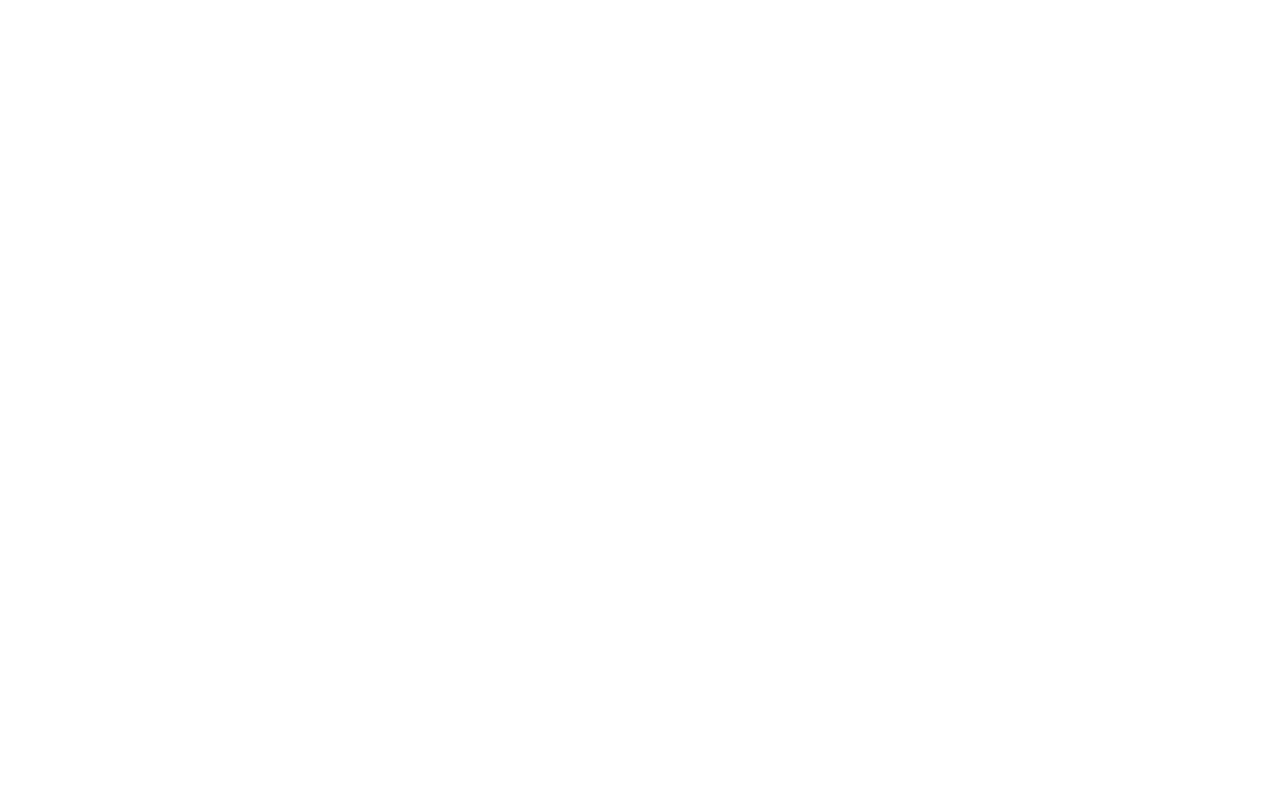
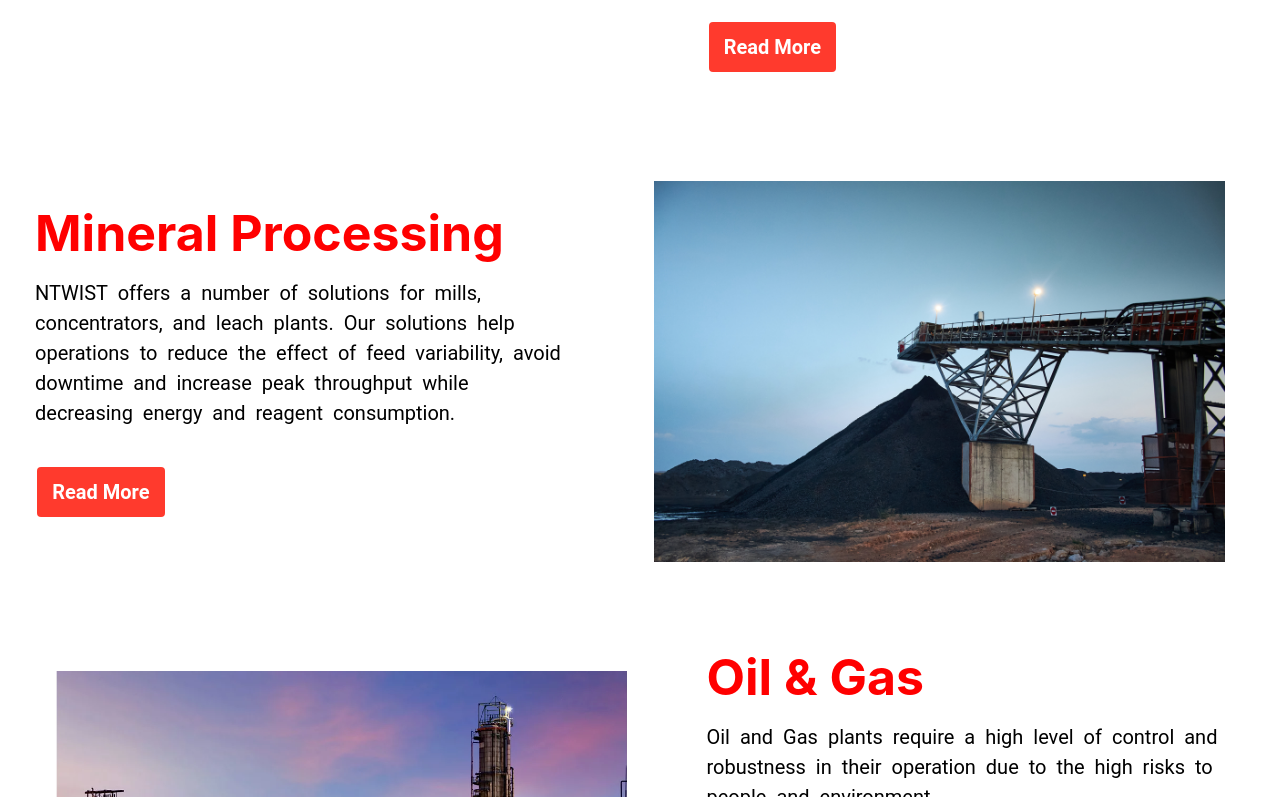
Before and after one commit to Dango3010/NTwist-homepage, a React (Create React App) app: page / in a window 1280 px wide. Shown: the part 1623-2420 px from the top of the page. Before the commit the page ends 1155 px from the top, so only its background shows below. Built offline with nearby package versions, Linux system fonts and the light colour scheme.

Commit message:
condition to align image on the right / left

```diff
--- a/src/components/Content.js
+++ b/src/components/Content.js
@@ -1,7 +1,7 @@
 import React from 'react';
 import TextImage from './helper/TextImage'
 
-export default function Content () {
+export default function Content() {
   return (
     <div>
       <TextImage
@@ -21,6 +21,34 @@
         buttonLink='https://ntwist.com/mine-to-mill-to-mine-optimization/'
       />
 
+      <TextImage
+        heading='Sustainability'
+        buttonClassName='button'
+        description="Environmental stewardship is a priority for NTWIST. We help our customers to minimize their sustainability  impact on the planet. Emissions or environmental targets are used alongside productivity targets to define success for our customers."
+        description2="With the increasing relevance of carbon accounting and emissions tracking, NTWIST offers a suite of tools to increase visibility into environmental performance and help processing plants track, manage, optimize, and report key metrics"
+        imageName='green-pic.jpeg'
+        altName='main-content-2'
+        buttonLink='https://ntwist.com/project/sustainability-assistant/'
+      />
+
+      <TextImage
+        heading='Mineral Processing'
+        buttonClassName='button'
+        description="NTWIST offers a number of solutions for mills, concentrators, and leach plants. Our solutions help operations to reduce the effect of feed variability, avoid downtime and increase peak throughput while decreasing energy and reagent consumption."
+        imageName='mineral-pic.jpeg'
+        altName='main-content-3'
+        buttonLink='https://ntwist.com/metal-mining/'
+      />
+
+      <TextImage
+        heading='Oil & Gas'
+        buttonClassName='button'
+        description="Oil and Gas plants require a high level of control and robustness in their operation due to the high risks to people and environment."
+        description2="NTWIST helps Oil & Gas customers to analyze historical data, identify opportunities for process control improvements, and reduce variability in any part of the process, thus providing enhanced reliability and safety."
+        imageName='oil-pic.png'
+        altName='main-content-4'
+        buttonLink='https://ntwist.com/oil-gas/'
+      />
     </div>
   );
 }
--- a/src/components/helper/TextImage.js
+++ b/src/components/helper/TextImage.js
@@ -6,17 +6,45 @@
 //description and image in a flexbox
 export default function TextImage({
   imageName, description, heading,
-  altName, buttonLink, buttonClassName
+  altName, buttonLink, buttonClassName,
+  description2
 }) {
   return (
-    <div className={heading ? 'layout' : 'topLayout'}>
+    <div
+      className={heading ? 'layout' : 'topLayout'}
+    >
+      {/* the image is on the right for the contents with an odd order number,
+      and the image is on the left for contents with an even order number */}
+      {Number(altName[altName.length - 1]) % 2 === 0 &&
+        <img
+          className={heading ? 'image' : 'topImage'}
+          src={`images/${imageName}`}
+          alt={altName}
+        />
+      }
 
-      <div className={heading ? 'content' : 'topContent'}>
+
+      <div
+        className={heading ? 'content' : 'topContent'}
+      >
+        {/* the heading */}
         {heading
           ? (<span className='heading'>{heading}</span>)
           : false
         }
-        <p className={heading ? 'description' : 'topDescription'}>{description}</p>
+
+        {/* the description */}
+        <p
+          className={heading ? 'description' : 'topDescription'}
+        >
+          {description}
+        </p>
+        {description2
+          ? (<p className='description'>{description2}</p>)
+          : false
+        }
+
+        {/* the button */}
         <LinkWithName
           link={buttonLink}
           className={buttonClassName}
@@ -24,11 +52,13 @@
         />
       </div>
 
-      <img
-        className={heading ? 'image' : 'topImage'}
-        src={`images/${imageName}`}
-        alt={altName}
-      />
+      {Number(altName[altName.length - 1]) % 2 !== 0 &&
+        <img
+          className={heading ? 'image' : 'topImage'}
+          src={`images/${imageName}`}
+          alt={altName}
+        />
+      }
 
     </div>
   );
--- a/src/styles/textImageStyle/contentStyle.css
+++ b/src/styles/textImageStyle/contentStyle.css
@@ -15,7 +15,7 @@
 }
 
 .heading {
-  font-size: 43px;
+  font-size: 50px;
   font-weight: bold;
   font-family: 'Inter', sans-serif;
   color: red;
@@ -26,6 +26,7 @@
   font-size: 20px;
   font-family: 'Roboto', sans-serif;
   line-height: 1.5;
+  word-spacing: 5px;
   margin: 15px 0px;
 }
 
```
